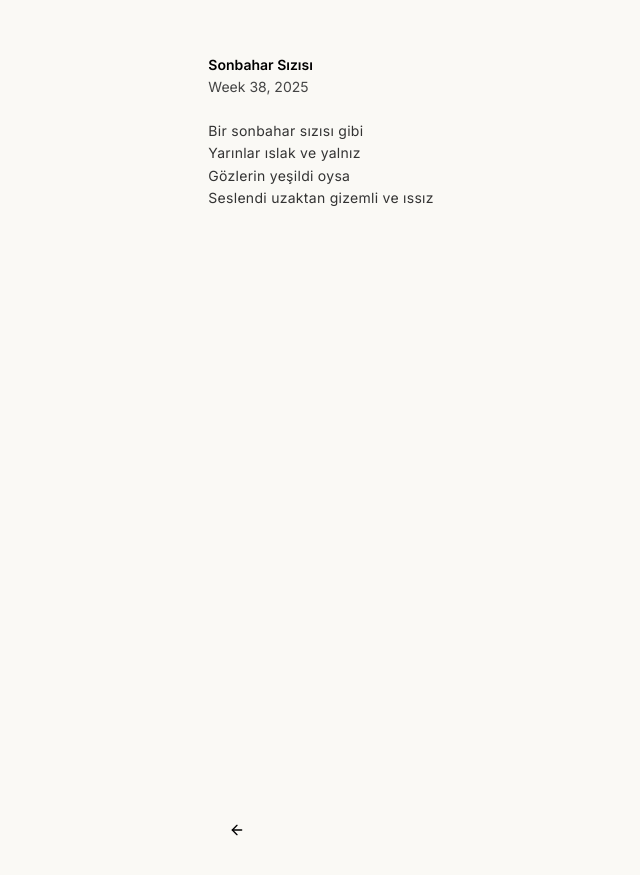
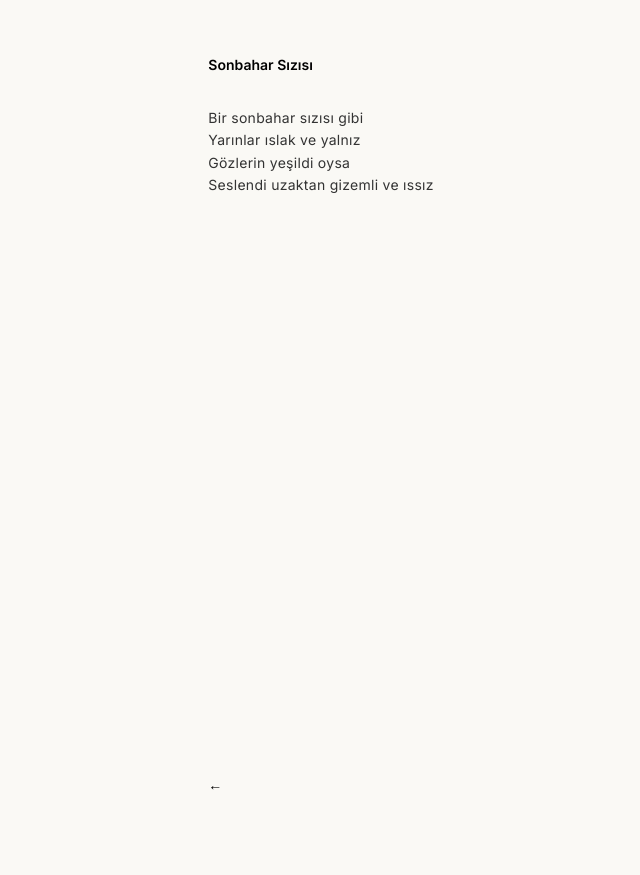
Before and after one commit to hayriartar/hayriartar.github.io, a Jekyll site: the page built from _posts/2025-09-24-sonbahar.md, in a window 1280 px wide. Shown: the top 875 px of the page, without its empty margins (255-895 px from the left). Built offline with Jekyll 4.4.1, drawn with Linux system fonts in a browser that asks for light colours.

Commit message:
Update post.html

```diff
--- a/_layouts/post.html
+++ b/_layouts/post.html
@@ -1,13 +1,20 @@
 ---
 layout: default
 ---
-<header class="post-header{% if page.categories contains 'journal' %} journal-header{% endif %}">
-<h1 class="post-heading">{{ page.title }}</h1>
-<span class="post-date"> {{ page.date | date: "Week %W, %Y" }} </span>
-</header>
-<article class="post-content post-only"> {{ content }} </article>
-{% if page.categories contains 'journal' %}
-  {% include backnow.html %}
-{% else %}
-  {% include backhome.html %}
-{% endif %}
+<main>
+    <header>
+        <h1>{{ page.title }}</h1>
+    </header>
+
+    <article class="post-content">
+        {{ content }}
+    </article>
+</main>
+
+<nav class="back-nav">
+    <div class="back-link-container">
+        <a href="{{ '/' | relative_url }}" class="back-link">
+            <span class="back-arrow">←</span>
+        </a>
+    </div>
+</nav>
```
